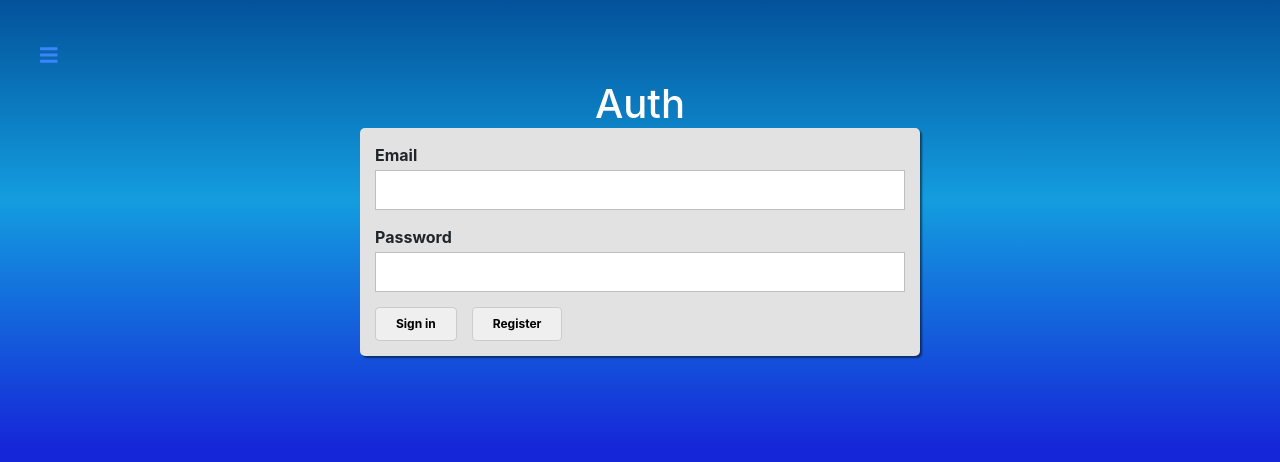
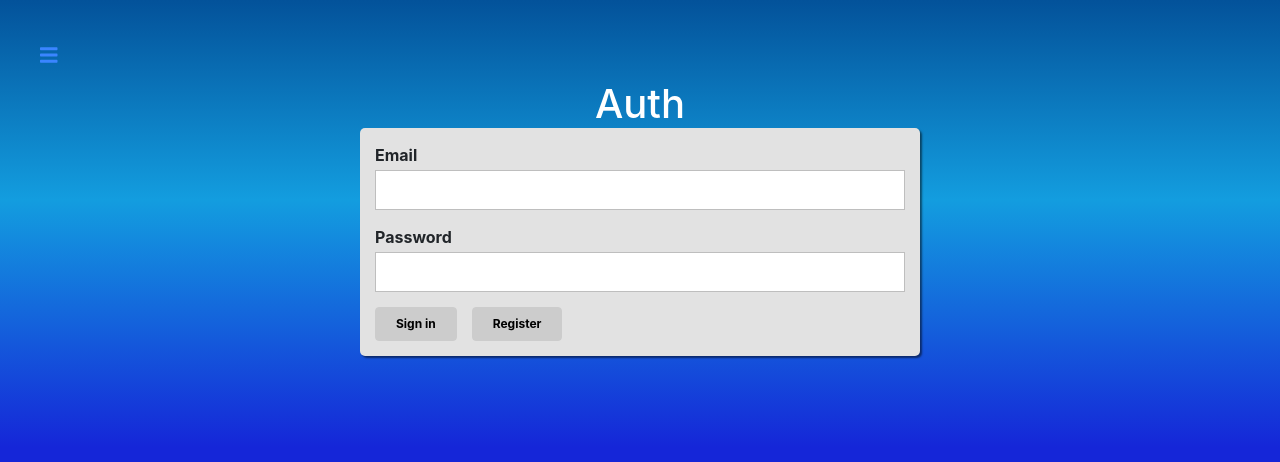
Before and after one commit to Assylzhan91/test-eExam, a React (Create React App) app: page /auth in a window 1280 px wide. Shown: the top 462 px of the page. Built offline with nearby package versions, Linux system fonts and the light colour scheme.

Commit message:
part-09  lesson-05

```diff
--- a/src/components/UI/Button/button.module.scss
+++ b/src/components/UI/Button/button.module.scss
@@ -14,13 +14,6 @@
     box-shadow: inset 2px 2px 1px rgba(#000, .3);
   }
 
-  &:disabled{
-    background-color: #ccc;
-    color: #000;
-    cursor: not-allowed;
-  }
-
-
   &:global(.error){
     background-color: #ff7169;
   }
@@ -33,4 +26,10 @@
     background-color: #3a85ff;
     color: #eeeeee;
   }
+
+  &:disabled{
+    background-color: #ccc;
+    color: #000;
+    cursor: not-allowed;
+  }
 }
--- a/src/containers/Auth/index.js
+++ b/src/containers/Auth/index.js
@@ -35,7 +35,8 @@ class Auth extends Component {
           minLength: 6
         }
       }
-    }
+    },
+    isValidate: false
   }
 
   validateControl(value, validation ){
@@ -65,8 +66,16 @@ class Auth extends Component {
     control.touched = true
     control.valid = this.validateControl(control.value, control.validation)
     formControls[controlName] = control
+
+    let  isValidate = true
+
+    Object.keys(formControls).forEach( name =>{
+      isValidate = formControls[name].valid && isValidate
+    })
+
     this.setState({
-      formControls
+      formControls,
+      isValidate
     })
   }
   onSignInHandler=()=>{
@@ -116,10 +125,16 @@ class Auth extends Component {
 
           <Button
             onClick={this.onSignInHandler}
-          >Sign in</Button>
+            disabled={!this.state.isValidate}
+            type="success"
+          >
+            Sign in
+          </Button>
 
           <Button
             onClick={this.onLoginHandler}
+            disabled={!this.state.isValidate}
+            type="primary"
           >
             Register
           </Button>
```
